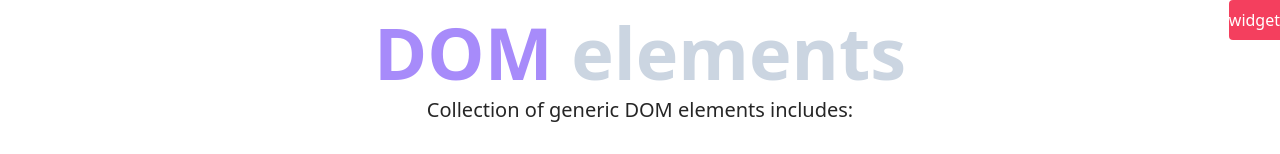
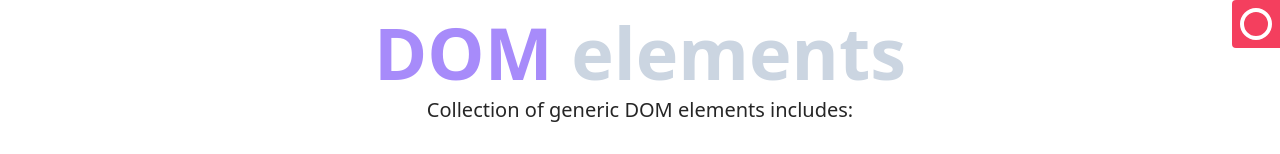
Before and after one commit to vonund/learning-dom-manipulations, a Next.js app: page / in a window 1280 px wide. Shown: the top 154 px of the page. Built offline with nearby package versions, Linux system fonts and the light colour scheme.

Commit message:
feat: add spinner

```diff
--- /dev/null
+++ b/src/components/widget/widget-draggable.component.tsx
@@ -0,0 +1,28 @@
+import { cva, type VariantProps } from "class-variance-authority";
+
+type SpinnerProps = VariantProps<typeof spinner>;
+
+const spinner = cva(["h-8 w-8 rounded-full border-4 transition-transform"], {
+  variants: {
+    dragging: {
+      true: "border-rose-300 scale-90",
+      false: "border-white",
+    },
+  },
+  defaultVariants: {
+    dragging: false,
+  },
+});
+
+// eslint-disable-next-line @typescript-eslint/no-empty-interface
+interface Props extends SpinnerProps {}
+
+const WidgetDraggable = ({ dragging }: Props) => {
+  return (
+    <div className="pointer-events-none p-2">
+      <div className={spinner({ dragging })}></div>
+    </div>
+  );
+};
+
+export default WidgetDraggable;
--- a/src/components/widget/widget.component.tsx
+++ b/src/components/widget/widget.component.tsx
@@ -1,4 +1,5 @@
 import useDraggable from "../../hooks/useDraggable.hook";
+import WidgetDraggable from "./widget-draggable.component";
 
 const Widget = () => {
   const { state, handleMouseDown } = useDraggable();
@@ -7,12 +8,12 @@ const Widget = () => {
     <div
       className="
       fixed right-0 top-1/2
-      cursor-grab rounded-l bg-rose-500 py-2 text-white
+      cursor-grab rounded-l bg-rose-500 text-white
       active:cursor-grabbing"
       onMouseDown={handleMouseDown}
       style={{ top: state.y }}
     >
-      <span className="pointer-events-none">widget</span>
+      <WidgetDraggable dragging={state.isDragging} />
     </div>
   );
 };
```
